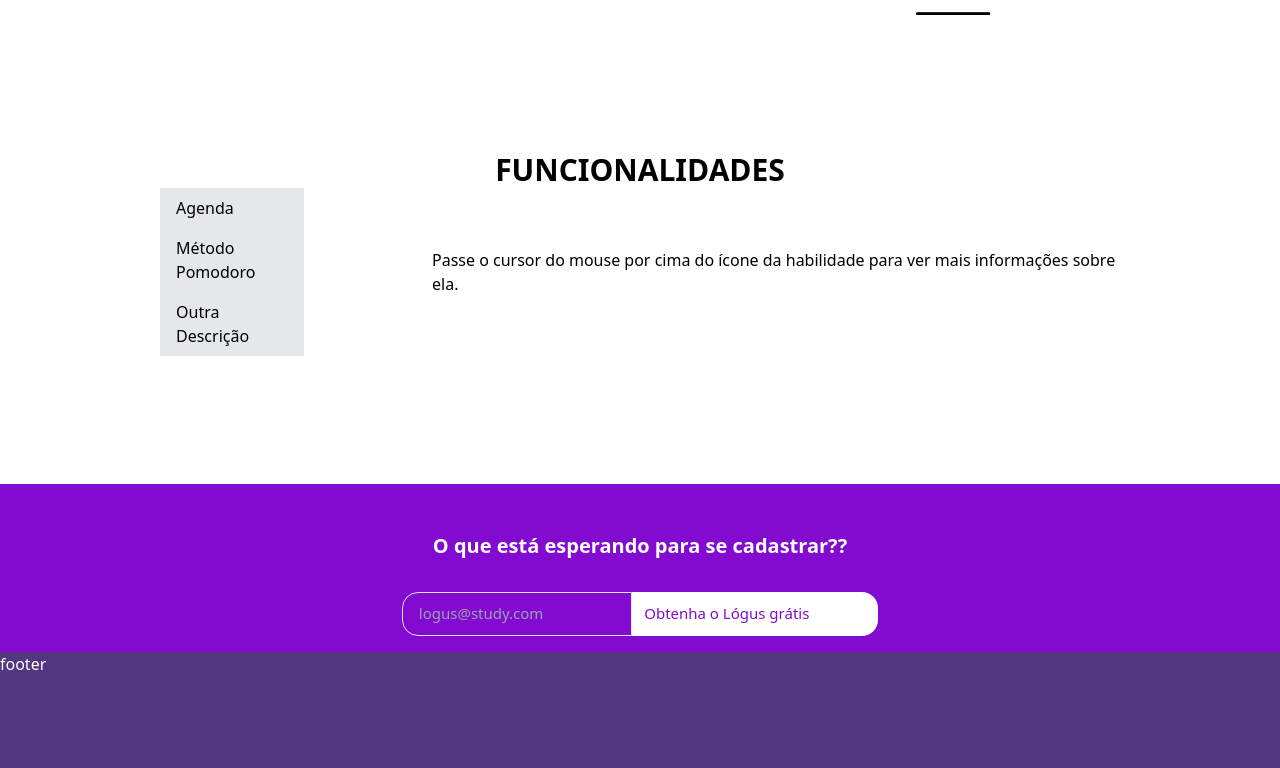
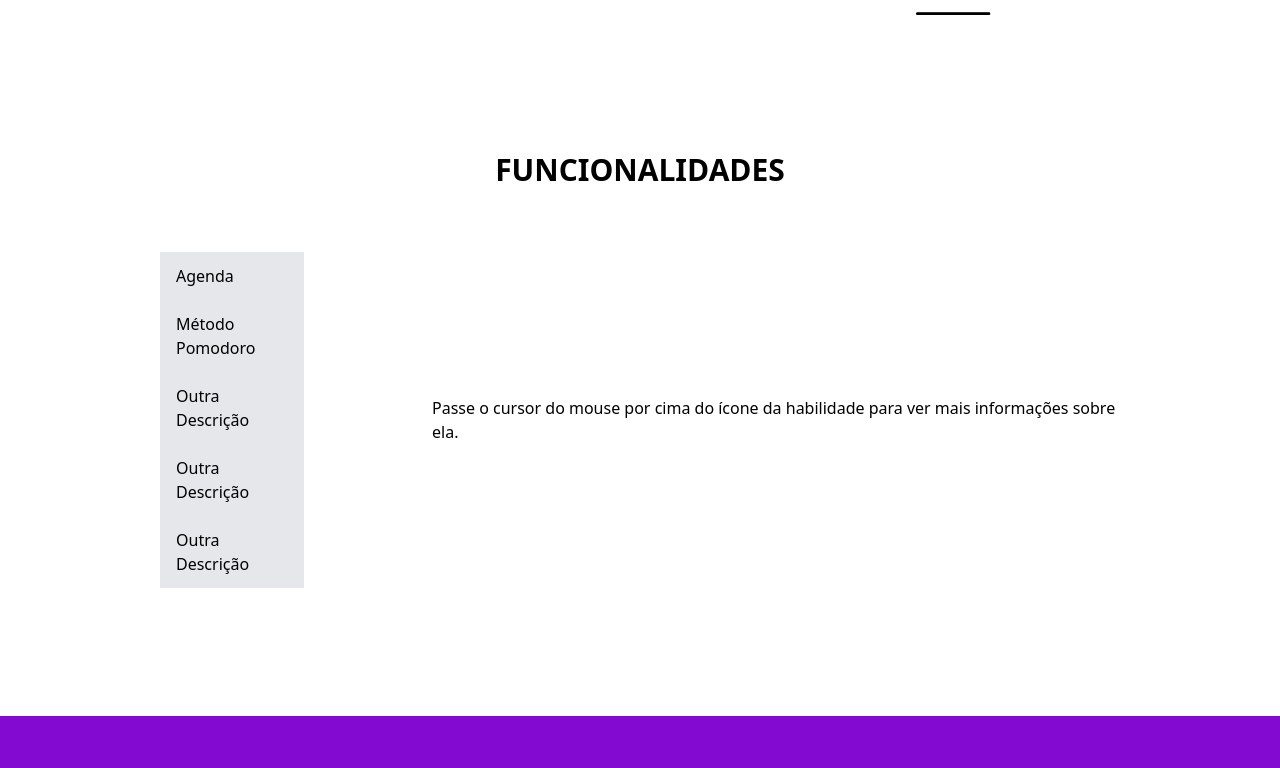
Before and after one commit to smViana19/logus-app-react, a React (Vite) app in the folder client/: page / in a window 1280 px wide. Shown: the part 1748-2516 px from the top of the page. Built offline with nearby package versions, Linux system fonts and the light colour scheme.

Commit message:
hover landing page

```diff
--- a/client/src/css/welcome.css
+++ b/client/src/css/welcome.css
@@ -86,7 +86,7 @@
 /*-- container print app pagina principal --*/
 .custum__container-print {
   border: 6px solid #7C7C7C;
-  width: 68%;
+  width: 92%;
   height: 72vh;
   margin: auto;
   background-color: white;
--- a/client/src/pages/Index.jsx
+++ b/client/src/pages/Index.jsx
@@ -7,10 +7,13 @@ import logo from '../assets/logo.png';
 import InputPurple from '../components/Inputs/InputPurple';
 import ContainerPrintApp from '../components/CardsContainers/ContainerPrintApp';
 import Subtitle from '../components/Text/Subtitulo';
+
+//images
 import imgAppStore from '../assets/installAppStore.png';
 import imgGooglePlay from '../assets/installGooglePlay.png';
 import imgMockupMobile from '../assets/mockup-home-mobile.png';
-import imgAgenda from '../assets/agenda.png'; // Assuming this is the correct path
+import imgAgenda from '../assets/agenda.png';
+import imgPomodoro from '../assets/pomodoro.png'
 
 import '../css/welcome.css';
 
@@ -21,6 +24,7 @@ export default function HomePage() {
 
     const [description, setDescription] = useState('Passe o cursor do mouse por cima do ícone da habilidade para ver mais informações sobre ela.');
     const [imageChange, setImageChange] = useState('');
+    const [hoveredItem, setHoveredItem] = useState(null);
 
     const handleLogout = e => {
         e.preventDefault();
@@ -94,34 +98,68 @@ export default function HomePage() {
 
                 <section id='funcionalidades' className='my-32 w-3/4 m-auto'>
                     <Subtitle centered>FUNCIONALIDADES</Subtitle>
-                    <div className='grid grid-cols-4 gap-32 justify-between'>
+                    <div className='grid grid-cols-4 gap-32 justify-between mt-16'>
                         <div className='bg-gray-200 flex-none col-span-1'>
                             <ul>
                                 <li
-                                    className='py-2 px-4 flex'
-                                    onMouseOver={() =>
-                                        {
-                                            setDescription(`
-                                                <h3 class="text-lg font-semibold">Agenda</h3>
-                                                <p class="w-3/4">Implementamos uma agenda intuitiva para organizar suas atividades de forma funcional</p>
-                                            `);
-                                            setImageChange(imgAgenda);
-                                        }}
+                                    className={`py-3 px-4 flex cursor-pointer ${hoveredItem === 'agenda' ? 'border-l-2 border-purplePrimary' : ''}`}
+                                    onMouseOver={() => {
+                                        setDescription(`
+                                            <h3 class="text-lg font-semibold mb-4">Agenda</h3>
+                                            <p class="w-3/4">Implementamos uma agenda intuitiva para organizar suas atividades de forma funcional</p>
+                                        `);
+                                        setImageChange(imgAgenda);
+                                        setHoveredItem('agenda');
+                                    }}
                                 >
                                     Agenda
                                 </li>
                                 <li
-                                    className='py-2 px-4 flex'
+                                    className={`py-3 px-4 flex cursor-pointer ${hoveredItem === 'pomodoro' ? 'border-l-2 border-purplePrimary' : ''}`}
                                     onMouseOver={() => {
-                                        setDescription('Descrição do Método Pomodoro');
-                                        setImageChange(imgGooglePlay);
+                                        setDescription(`
+                                            <h3 class="text-lg font-semibold mb-4">Método Pomodoro</h3>
+                                            <p class="w-3/4">Implementamos uma agenda intuitiva para organizar suas atividades de forma funcional</p>
+                                        `);
+                                        setImageChange(imgPomodoro);
+                                        setHoveredItem('pomodoro');
                                     }}
                                 >
                                     Método Pomodoro
                                 </li>
                                 <li
-                                    className='py-2 px-4 flex'
-                                    onMouseOver={() => setDescription('Outra Descrição do Método Pomodoro')}
+                                    className={`py-3 px-4 flex cursor-pointer ${hoveredItem === 'outra' ? 'border-l-2 border-purplePrimary' : ''}`}
+                                    onMouseOver={() => {
+                                        setDescription(`
+                                            <h3 class="text-lg font-semibold mb-4">Agenda</h3>
+                                            <p class="w-3/4">Implementamos uma agenda intuitiva para organizar suas atividades de forma funcional</p>
+                                        `);
+                                        setHoveredItem('outra');
+                                    }}
+                                >
+                                    Outra Descrição
+                                </li>
+                                <li
+                                    className={`py-3 px-4 flex cursor-pointer ${hoveredItem === 'outra' ? 'border-l-2 border-purplePrimary' : ''}`}
+                                    onMouseOver={() => {
+                                        setDescription(`
+                                            <h3 class="text-lg font-semibold mb-4">Agenda</h3>
+                                            <p class="w-3/4">Implementamos uma agenda intuitiva para organizar suas atividades de forma funcional</p>
+                                        `);
+                                        setHoveredItem('outra');
+                                    }}
+                                >
+                                    Outra Descrição
+                                </li>
+                                <li
+                                    className={`py-3 px-4 flex cursor-pointer ${hoveredItem === 'outra' ? 'border-l-2 border-purplePrimary' : ''}`}
+                                    onMouseOver={() => {
+                                        setDescription(`
+                                            <h3 class="text-lg font-semibold mb-4">Agenda</h3>
+                                            <p class="w-3/4">Implementamos uma agenda intuitiva para organizar suas atividades de forma funcional</p>
+                                        `);
+                                        setHoveredItem('outra');
+                                    }}
                                 >
                                     Outra Descrição
                                 </li>
@@ -130,7 +168,7 @@ export default function HomePage() {
 
                         <div className='col-span-3 flex items-center'>
                             <div dangerouslySetInnerHTML={{ __html: description }} />
-                            {imageChange && <img className='w-52' src={imageChange} alt="Imagem da funcionalidade" />}
+                            {imageChange && <img className='ml-4 w-52' src={imageChange} alt="Imagem da funcionalidade" />}
                         </div>
                     </div>
                 </section>
```
Also changed, not shown: client/src/assets/pomodoro.png (added).
